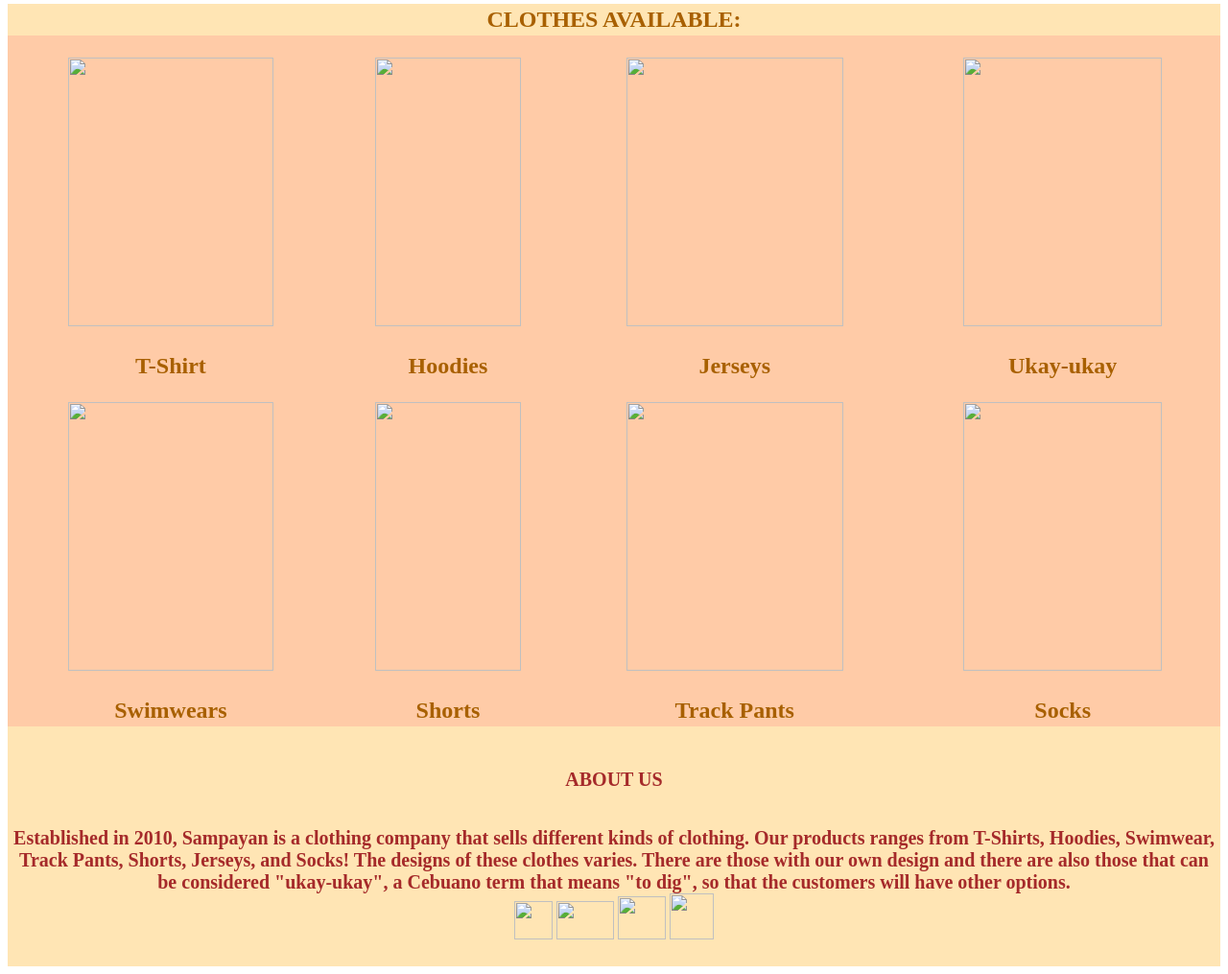
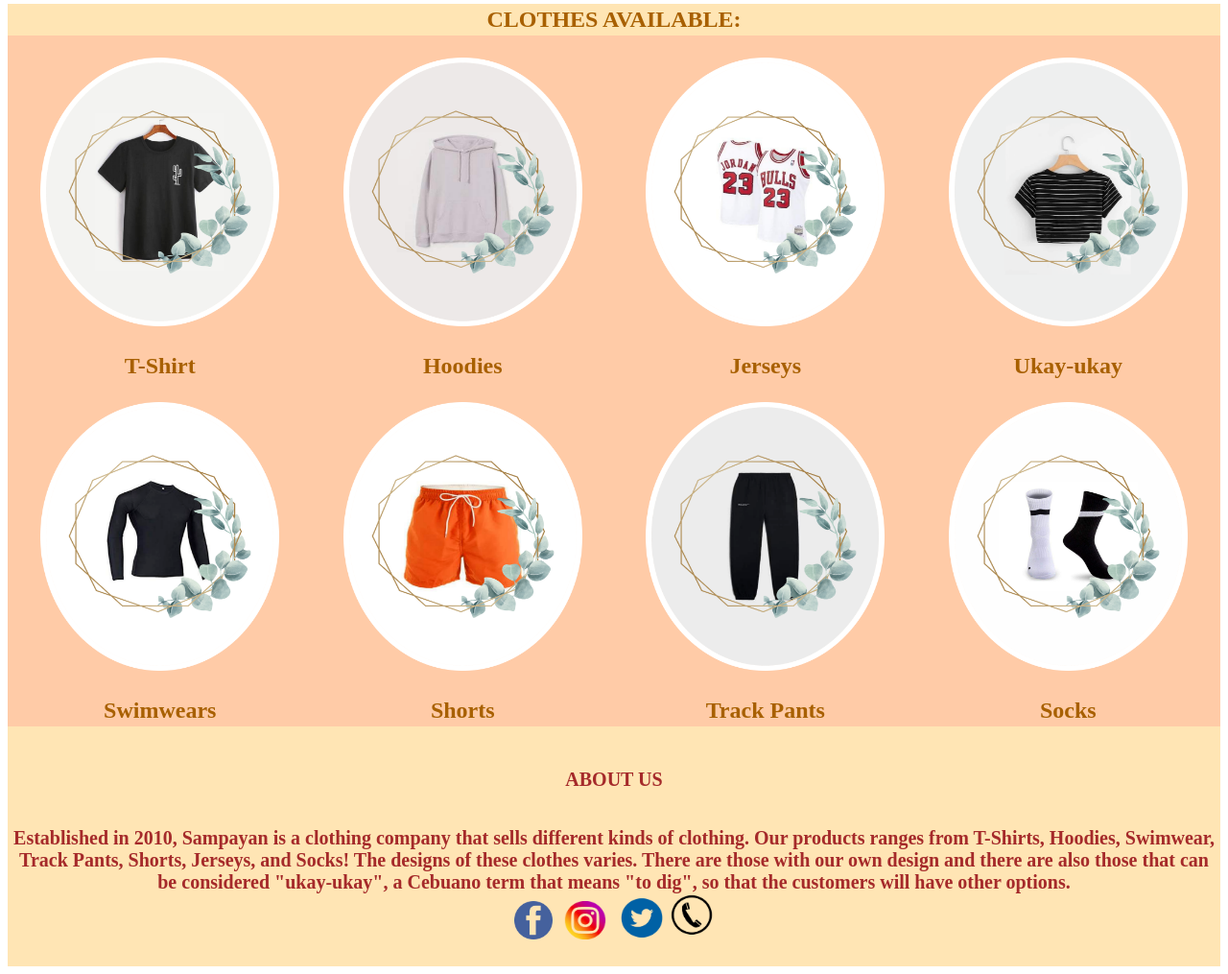
Before and after one commit to jkgacura09/Sampayan, a plain HTML site: page index.html in a window 1280 px wide. Shown: the part 614-1629 px from the top of the page at 96% size. Drawn offline with Linux system fonts and the light colour scheme.

Commit message:
Update index.html

```diff
--- a/index.html
+++ b/index.html
@@ -37,7 +37,7 @@ padding-bottom: 20px;
   </table>
  <table height = "550px" width = "100%">
    <tr>
-    <th> <img src= "website-banner.png" width = "100%" height = "550px"> </th>
+    <th> <img src= "Pictures/website-banner.png" width = "100%" height = "550px"> </th>
    </tr>
   </table>
 
@@ -50,20 +50,20 @@ padding-bottom: 20px;
 
 	<table width="100%" height="600px" style = "background-color:#FFCBA7;">
 <tr>
-	<td> <a href="Homepage.html"> <div class="picture"> <img src="T-Shirt.png" height="280px"; width= "80%"> </div> </a> </td>
-	<td> <a href="Homepage.html"> <div class="picture"> <img src="Hoodie.png" height="280px"; width= "80%"> </div> </a> </td>
-	<td> <a href="Homepage.html"> <div class="picture"> <img src="Jerseys.png" height="280px"; width= "80%"> </div> </a> </td>
-	<td> <a href="Homepage.html"> <div class="picture"> <img src="Ukay-ukay.png" height="280px"; width= "80%"> </div> </a> </td>
+	<td> <a href="Homepage.html"> <div class="picture"> <img src="Pictures/T-Shirt.png" height="280px"; width= "80%"> </div> </a> </td>
+	<td> <a href="Homepage.html"> <div class="picture"> <img src="Pictures/Hoodie.png" height="280px"; width= "80%"> </div> </a> </td>
+	<td> <a href="Homepage.html"> <div class="picture"> <img src="Pictures/Jerseys.png" height="280px"; width= "80%"> </div> </a> </td>
+	<td> <a href="Homepage.html"> <div class="picture"> <img src="Pictures/Ukay-ukay.png" height="280px"; width= "80%"> </div> </a> </td>
 </tr>
     <td style = "text-align: center"> <font face ="Times New Roman" size="5px"  color = "#A86000"> <b> T-Shirt </b> </td>
 	<td style = "text-align: center"> <font face ="Times New Roman" size="5px"  color = "#A86000"> <b> Hoodies </b> </td>
 	<td style = "text-align: center"> <font face ="Times New Roman" size="5px"  color = "#A86000"> <b> Jerseys </b> </td>
 	<td style = "text-align: center"> <font face ="Times New Roman" size="5px"  color = "#A86000"> <b> Ukay-ukay </b> </td>
 </tr>
-	<td> <a href="Homepage.html"> <div class="picture"> <img src="Swimwear.png" height="280px"; width= "80%"> </div> </a> </td>
-	<td> <a href="Homepage.html"> <div class="picture"> <img src="Shorts.png" height="280px"; width= "80%"> </div> </a> </td>
-	<td> <a href="Homepage.html"> <div class="picture"> <img src="Track_Pants.png" height="280px"; width= "80%"> </div> </a> </td>
-	<td> <a href="Homepage.html"> <div class="picture"> <img src="Socks.png" height="280px"; width= "80%"> </div> </a> </td>
+	<td> <a href="Homepage.html"> <div class="picture"> <img src="Pictures/Swimwear.png" height="280px"; width= "80%"> </div> </a> </td>
+	<td> <a href="Homepage.html"> <div class="picture"> <img src="Pictures/Shorts.png" height="280px"; width= "80%"> </div> </a> </td>
+	<td> <a href="Homepage.html"> <div class="picture"> <img src="Pictures/Track_Pants.png" height="280px"; width= "80%"> </div> </a> </td>
+	<td> <a href="Homepage.html"> <div class="picture"> <img src="Pictures/Socks.png" height="280px"; width= "80%"> </div> </a> </td>
 </tr>
     <td style = "text-align: center"> <font face ="Times New Roman" size="5px"  color = "#A86000"> <b> Swimwears </b> </td>
 	<td style = "text-align: center"> <font face ="Times New Roman" size="5px"  color = "#A86000"> <b> Shorts </b> </td>
@@ -79,10 +79,10 @@ padding-bottom: 20px;
 <div class="about"> <b>	 Established in 2010, Sampayan is a clothing company that sells different kinds of clothing. Our products ranges from T-Shirts, Hoodies, Swimwear, Track Pants, Shorts, Jerseys, and Socks! The designs of these clothes varies.
 		There are those with our own design and there are also those that can be considered "ukay-ukay", a Cebuano term that means "to dig", so that the customers will have other options. </b> </div>
 
-	 <center><a href="Homepage.html"><img src = "FACEBOOK.png" width = "40px" height = "40px"></a>
-	 <a href="Homepage.html"><img src = "INSTAGRAM.png" width = "60px" height = "40px"></a>
-	 <a href="Homepage.html"><img src = "TWITTER.png" width = "50px" height = "45px"></a>
-	 <a href="Homepage.html"><img src = "PHONE.png" width = "46px" height = "48px"></a>
+	 <center><a href="Homepage.html"><img src = "Pictures/FACEBOOK.png" width = "40px" height = "40px"></a>
+	 <a href="Homepage.html"><img src = "Pictures/INSTAGRAM.png" width = "60px" height = "40px"></a>
+	 <a href="Homepage.html"><img src = "Pictures/TWITTER.png" width = "50px" height = "45px"></a>
+	 <a href="Homepage.html"><img src = "Pictures/PHONE.png" width = "46px" height = "48px"></a>
 	 </center>
 	 </td>
 	 </font>
```
